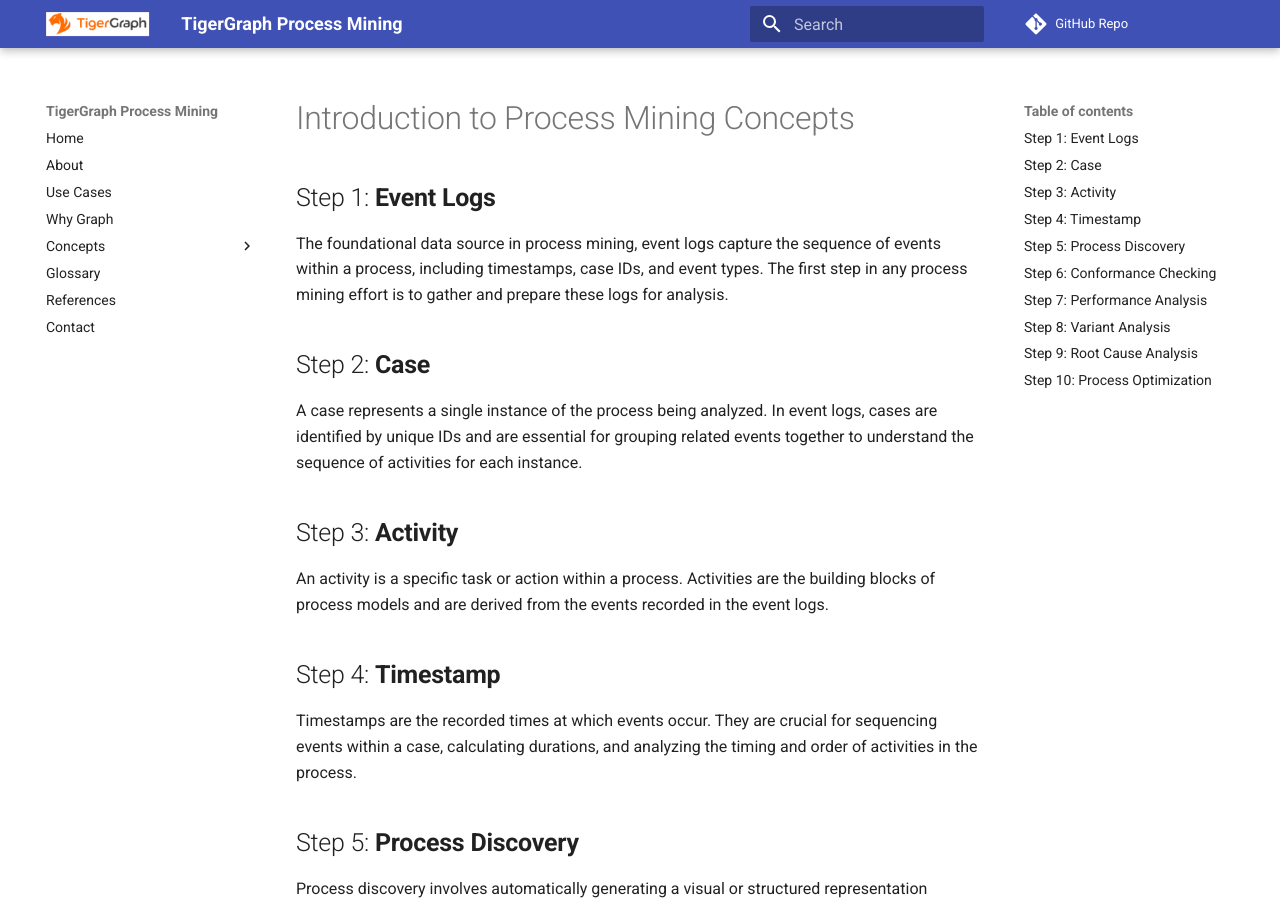
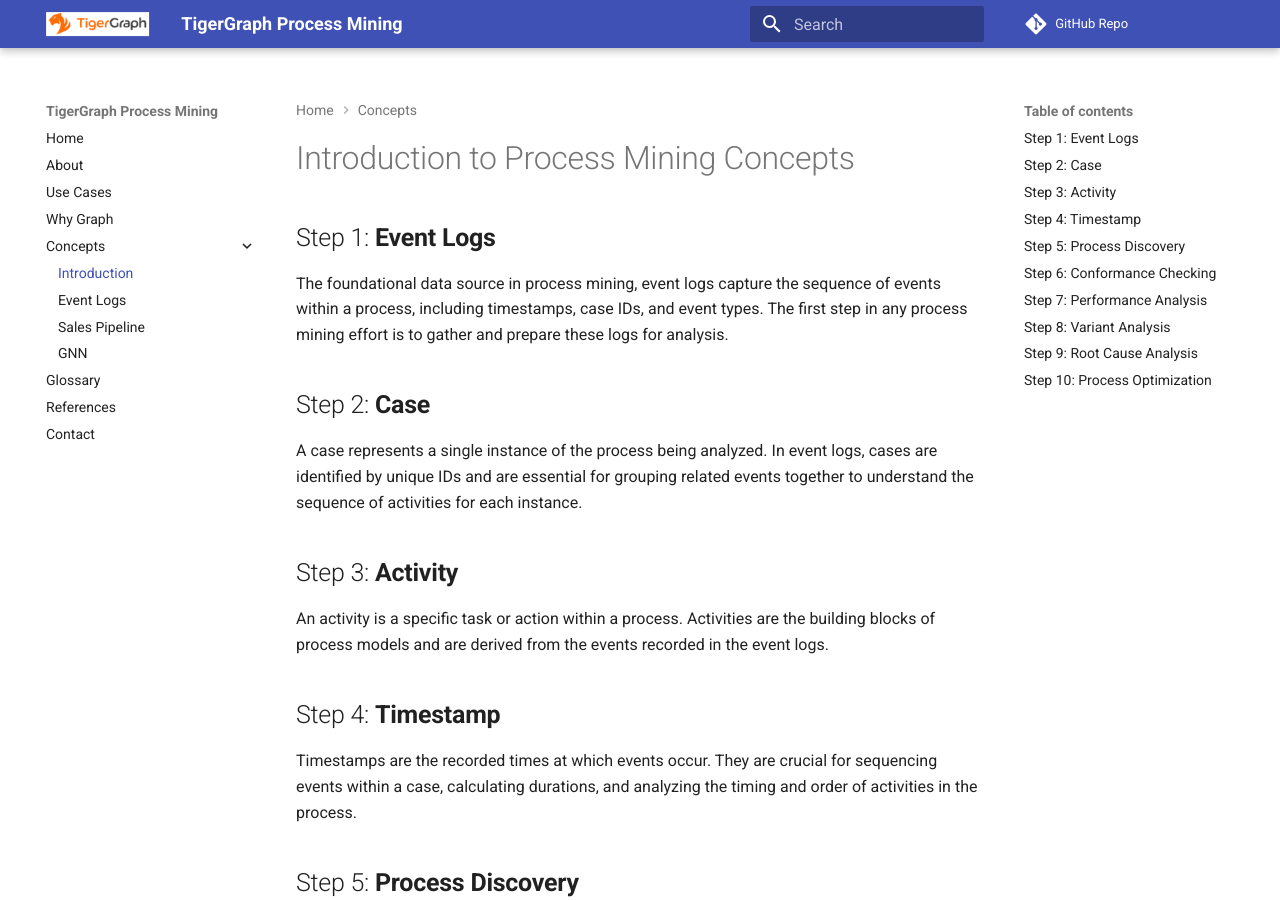
Before and after one commit to dmccrearytg/tg-process-mining, an MkDocs documentation site: the page built from docs/concepts/introduction.md, in a window 1280 px wide and 900 px high. Built offline with MkDocs 1.6.1 and Material for MkDocs 9.7.7, drawn with Linux system fonts in a browser that asks for light colours; comment, search, counter and statistics services are not loaded; some of the changed text lies outside the part shown.

Commit message:
updated content

```diff
--- a/mkdocs.yml
+++ b/mkdocs.yml
@@ -13,7 +13,8 @@
   - Use Cases: use-cases.md
   - Why Graph: why-graph.md
   - Concepts:
-    - Introduction: concepts/index.md
+    - Overview: concepts/index.md
+    - Introduction: concepts/introduction.md
     - Event Logs: concepts/event-logs.md
     - Sales Pipeline: concepts/sales-pipeline.md
     - GNN: concepts/gnn.md
@@ -21,7 +22,6 @@
   - References: references.md
   - Contact: contact.md
 
-# edit_uri: 'blob/master/docs'
 theme:
   name: material
   logo: img/tg-logo-small.png
```
Also changed, not shown: docs/data-model.md (deleted, +0 -3 lines), docs/index.md (+1 -1 lines).
